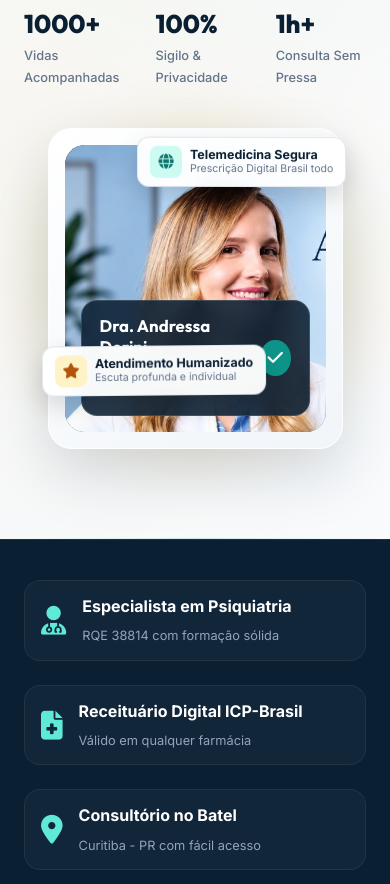
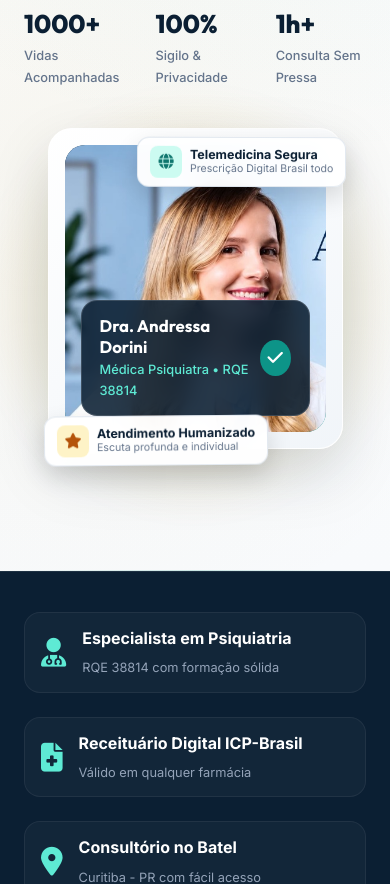
Before and after one commit to dra-andressa-psiquiatra/dra-andressa-psiquiatra.github.io, a plain HTML site: page index.html in a window 390 px wide. Shown: the part 976-1860 px from the top of the page. Drawn offline with Linux system fonts and the light colour scheme.

Commit message:
Ajusta posicao do balao de Atendimento Humanizado para baixo no celular

```diff
--- a/assets/css/style.css
+++ b/assets/css/style.css
@@ -1810,7 +1810,7 @@ img {
 
   .doctor-card-wrapper {
     max-width: 330px;
-    margin: 0 auto;
+    margin: 0 auto 30px;
     position: relative;
   }
 
@@ -1828,13 +1828,13 @@ img {
   }
 
   .chip-online {
-    top: 16px;
+    top: 14px;
     right: -10px;
   }
 
   .chip-experience {
-    bottom: 56px;
-    left: -12px;
+    bottom: -20px;
+    left: -8px;
   }
 
   .chip-icon {
@@ -1886,6 +1886,7 @@ img {
 
   .doctor-card-wrapper {
     max-width: 295px;
+    margin: 0 auto 32px;
   }
 
   .chip-online {
@@ -1894,7 +1895,7 @@ img {
   }
 
   .chip-experience {
-    bottom: 48px;
-    left: -6px;
-  }
-}
+    bottom: -22px;
+    left: -4px;
+  }
+}
```
